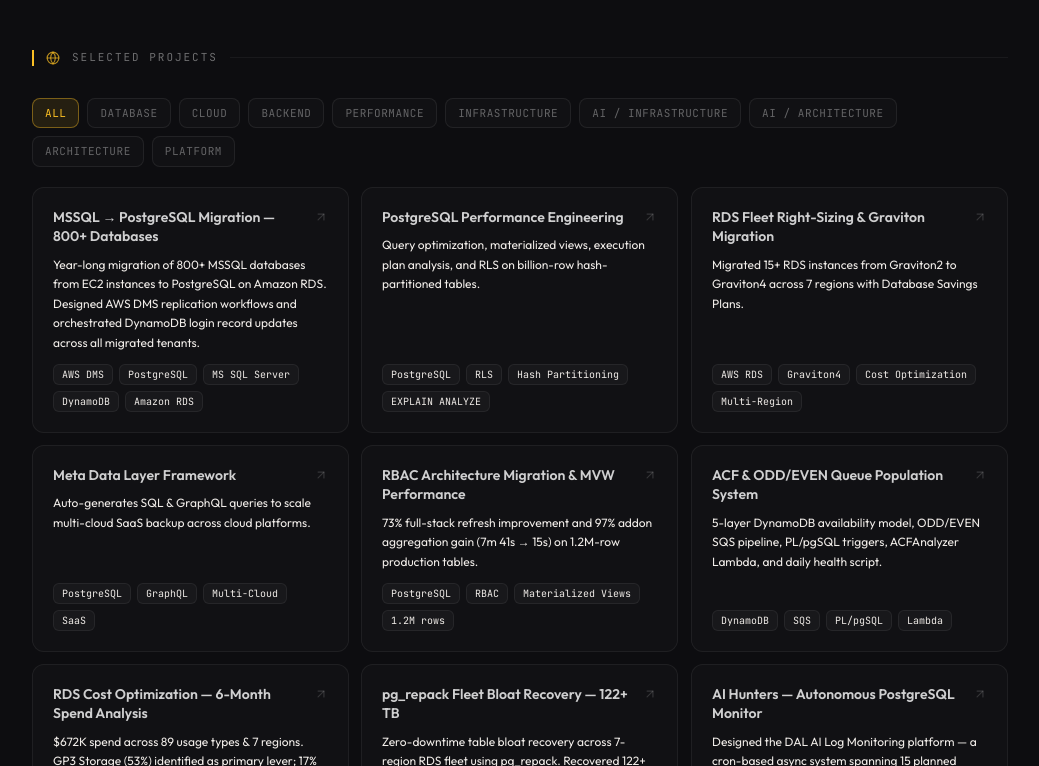
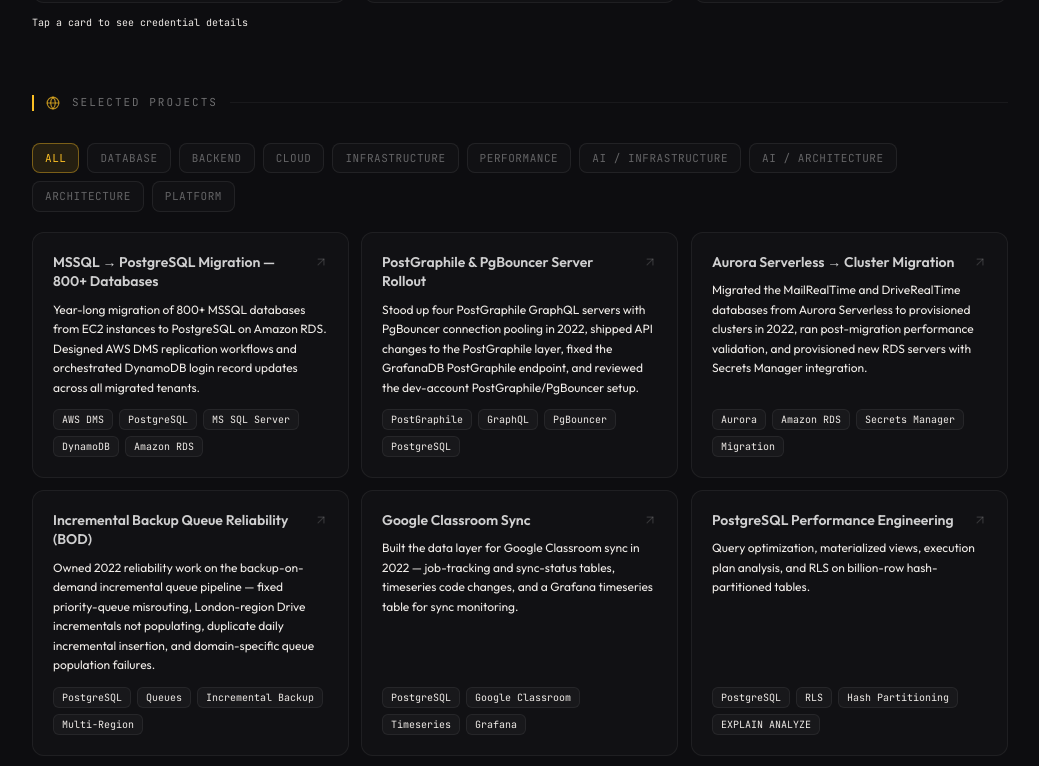
Before and after one commit to RajarsiGit/about-me, a React (Vite) app: page / in a window 1280 px wide. Shown: the part 2914-3680 px from the top of the page, without its empty margins (120-1159 px from the left). Built offline with nearby package versions, Linux system fonts and the light colour scheme; no server answers.

Commit message:
feat(profile): add new project details for PostGraphile server rollout, Aurora migration, and Google Classroom sync

```diff
--- a/src/data/profile.js
+++ b/src/data/profile.js
@@ -174,6 +174,7 @@
         "Worked on PostGraphile-based GraphQL web servers in collaboration with Benjie Gillam (creator of PostGraphile).",
         "Set up Liquibase pipelines for PostgreSQL database CI/CD across multiple servers and AWS regions.",
         "Core contributor to the year-long migration of 800+ MSSQL databases from EC2 instances to PostgreSQL on Amazon RDS — designed AWS DMS replication workflows and orchestrated DynamoDB login record updates for all migrated tenants.",
+        "Rolled out four PostGraphile servers with PgBouncer pooling, migrated the MailRealTime and DriveRealTime databases from Aurora Serverless to provisioned clusters, and built the data layer for Google Classroom sync.",
       ],
     },
     {
@@ -384,6 +385,38 @@
       tags: ["AWS DMS", "PostgreSQL", "MS SQL Server", "DynamoDB", "Amazon RDS"],
     },
     {
+      name: "PostGraphile & PgBouncer Server Rollout",
+      tagline:
+        "Stood up four PostGraphile GraphQL servers with PgBouncer connection pooling in 2022, shipped API changes to the PostGraphile layer, fixed the GrafanaDB PostGraphile endpoint, and reviewed the dev-account PostGraphile/PgBouncer setup.",
+      link: "#",
+      category: "Backend",
+      tags: ["PostGraphile", "GraphQL", "PgBouncer", "PostgreSQL"],
+    },
+    {
+      name: "Aurora Serverless → Cluster Migration",
+      tagline:
+        "Migrated the MailRealTime and DriveRealTime databases from Aurora Serverless to provisioned clusters in 2022, ran post-migration performance validation, and provisioned new RDS servers with Secrets Manager integration.",
+      link: "#",
+      category: "Cloud",
+      tags: ["Aurora", "Amazon RDS", "Secrets Manager", "Migration"],
+    },
+    {
+      name: "Incremental Backup Queue Reliability (BOD)",
+      tagline:
+        "Owned 2022 reliability work on the backup-on-demand incremental queue pipeline — fixed priority-queue misrouting, London-region Drive incrementals not populating, duplicate daily incremental insertion, and domain-specific queue population failures.",
+      link: "#",
+      category: "Infrastructure",
+      tags: ["PostgreSQL", "Queues", "Incremental Backup", "Multi-Region"],
+    },
+    {
+      name: "Google Classroom Sync",
+      tagline:
+        "Built the data layer for Google Classroom sync in 2022 — job-tracking and sync-status tables, timeseries code changes, and a Grafana timeseries table for sync monitoring.",
+      link: "#",
+      category: "Database",
+      tags: ["PostgreSQL", "Google Classroom", "Timeseries", "Grafana"],
+    },
+    {
       name: "PostgreSQL Performance Engineering",
       tagline:
         "Query optimization, materialized views, execution plan analysis, and RLS on billion-row hash-partitioned tables.",
```
